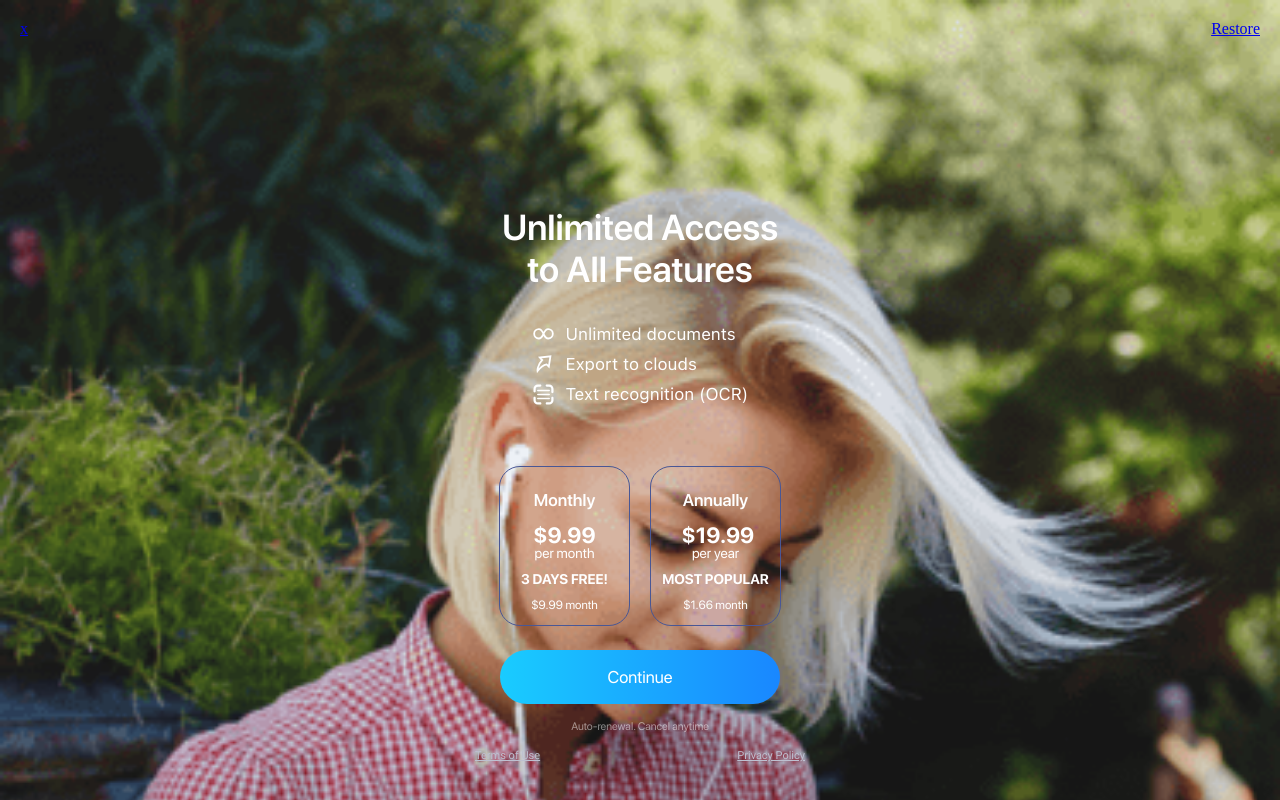
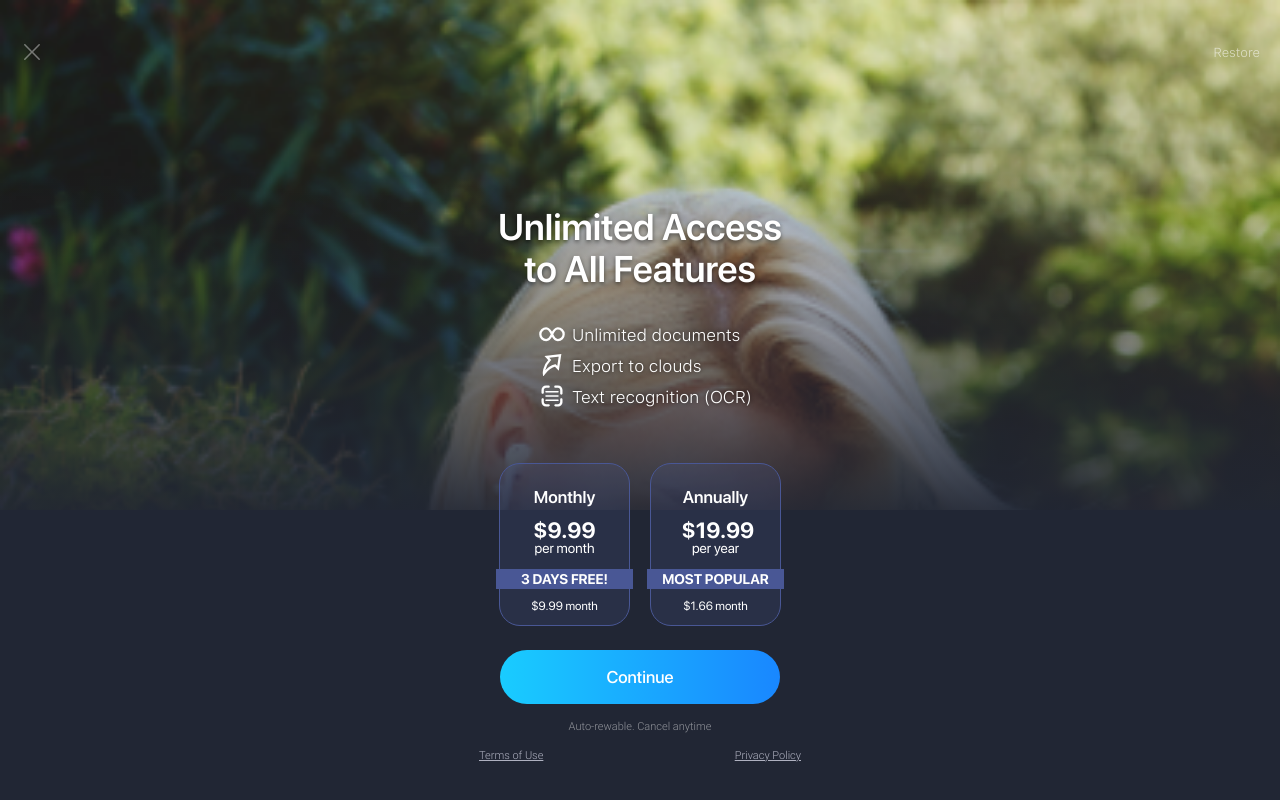
Before and after one commit to veselyiJoker/Aiby, a website built with webpack: page src/index.html in a window 1280 px wide. Built offline with nearby package versions, Linux system fonts and the light colour scheme.

Commit message:
60% ideal layout

```diff
--- a/src/index.html
+++ b/src/index.html
@@ -8,8 +8,10 @@
 </head>
 <body>
     <main>
-        <a class='close-link' href='#'>x</a>
-        <a class='restore-link' href='#'>Restore</a>
+        <header>
+            <a class='close-link' href='#'></a>
+            <a class='restore-link' href='#'>Restore</a>
+        </header>
 
         <section class='main__wrapper'>
             <div class='main__content'>
@@ -52,7 +54,7 @@
                     </ul>
 
                     <a class='suggestions__continue-link' href='#'>Continue</a>
-                    <p class='suggestions__additional-information'>Auto-renewal. Cancel anytime</p>
+                    <p class='suggestions__additional-information'>Auto-rewable. Cancel anytime</p>
 
                 </div> <!-- suggestions -->
                 <footer>
--- a/src/styles/base/_fonts.scss
+++ b/src/styles/base/_fonts.scss
@@ -1,3 +1,9 @@
+@font-face {
+    font-family: SFProDisplay;
+    font-weight: 400;
+    src: url('../fonts/SF-Pro-Display-Light.woff2') format('woff2');
+}
+
 @font-face {
     font-family: SFProDisplay;
     font-weight: 400;
@@ -24,12 +30,30 @@
 
 @font-face {
     font-family: SFProText;
+    font-weight: 100;
+    src: url('../fonts/SF-Pro-Text-Light.woff2') format('woff2');
+}
+
+@font-face {
+    font-family: SFProText;
     font-weight: 400;
     src: url('../fonts/SF-Pro-Text-Regular.woff2') format('woff2');
 }
 
 @font-face {
     font-family: Roboto;
-    font-weight: 400;
-    src: url('../fonts/Roboto-Regular.woff2') format('woff2');
+    font-weight: 100;
+    src: url('../fonts/Roboto-Thin.woff2') format('woff2');
 }
+
+@font-face {
+    font-family: Roboto;
+    font-weight: 300;
+    src: url('../fonts/Roboto-Light.woff2') format('woff2');
+}
+
+// @font-face {
+//     font-family: Roboto;
+//     font-weight: 400;
+//     src: url('../fonts/Roboto-Regular.woff2') format('woff2');
+// }
--- a/src/styles/base/_global.scss
+++ b/src/styles/base/_global.scss
@@ -5,6 +5,6 @@
 
 body {
     background-image: url($main_bkg);
-    background-size: cover;
     background-repeat: no-repeat;
+    background-size: 100%;
 }
--- a/src/styles/base/_variables.scss
+++ b/src/styles/base/_variables.scss
@@ -3,4 +3,4 @@ $iphone_SE_height: 667px;
 
 $min-height: $iphone_SE_height;
 
-$main-bkg: '../images/4.png'
+$main-bkg: '../images/background.png'
--- a/src/styles/components/_features.scss
+++ b/src/styles/components/_features.scss
@@ -1,22 +1,23 @@
 .features {
-    margin-bottom: 57px;
+    margin-bottom: 51px;
 }
 
 .features__title {
     width: 285px;
     margin: 0 auto 29px auto;
     font-family: SFProDisplay;
-    font-size: 36px;
+    font-size: 37px;
     font-weight: 600;
     line-height: 42px;
     text-align: center;
     color: #fff;
+    text-shadow: 0px 2px 4px rgba(0, 0, 0, 0.5);
 }
 
 .features__list {
-    padding-left: 37px;
+    padding-left: 50px;
     list-style: none;
-    line-height: 30px;
+    line-height: 31px;
 }
 
 .features__list-item {
@@ -25,13 +26,15 @@
     margin: auto;
     font-family: SFProText;
     font-size: 17px;
+    font-weight: 100;
     text-align: left;
+    text-shadow: 0px 0px 4px rgba(0, 0, 0, 0.684495);
 
     &::before {
         content: '';
         position: absolute;
         top: 0px;
-        left: -37px;
+        left: -35px;
         width: 30px;
         height: 30px;
         background-position: center center;
@@ -40,16 +43,13 @@
 
     &--unlimited-documents::before {
         background-image: url('../images/unlimited-documents.svg');
-        background-size: 23px 12px;
     }
 
     &--export-to-clouds::before {
         background-image: url('../images/export-to-clouds.svg');
-        background-size: 16px 18px;
     }
 
     &--text-recognition::before {
         background-image: url('../images/text-recognition.svg');
-        background-size: 21px 21px;
     }
 }
--- a/src/styles/components/_footer.scss
+++ b/src/styles/components/_footer.scss
@@ -10,8 +10,9 @@ footer {
 
 .footer__links-list-item {
     font-size: 11px;
+    font-weight: 300;
     a {
         font-family: Roboto;
-        color: #BDC0D0;
+        color: #afb1c0;
     }
 }
--- a/src/styles/components/_main.scss
+++ b/src/styles/components/_main.scss
@@ -6,25 +6,35 @@ main {
     height: 100vh;
     min-height: $min-height;
     color: #fff;
+    background: linear-gradient(180deg, rgba(0, 0, 0, 0.0001) 21.61%, rgba(33, 38, 51, 0.95) 64.3%);
 }
 
 .close-link {
     position: absolute;
-    top: 20px;
-    left: 20px;
+    top: 44px;
+    left: 24px;
+    width: 16px;
+    height: 16px;
+    background-image: url('../images/cross.svg');
 }
 
 .restore-link {
     position: absolute;
-    top: 20px;
+    top: 43px;
     right: 20px;
+    font-family: SFProText;
+    font-size: 13px;
+    font-weight: 300;
+    text-decoration: none;
+    color: rgba(255, 255, 255, 0.6);
 }
 
 .main__wrapper {
     position: absolute;
     width: 100%;
-    height: 223px;
+    height: 290px;
     bottom: 0;
+    background: #212634;
 }
 
 .main__content {
--- a/src/styles/components/_suggestions.scss
+++ b/src/styles/components/_suggestions.scss
@@ -1,5 +1,5 @@
 .suggestions {
-    padding: 0 24px;
+    padding: 0 20px;
 }
 
 .suggestions__list {
@@ -10,24 +10,21 @@
 }
 
 .suggestions__list-item {
-
-}
-
-.suggestions__list-item {
     box-sizing: border-box;
     width: 131px;
-    padding: 23px 11px 13px 11px;
+    padding: 23px 11px 12px 11px;
     margin-right: 20px;
     font-family: SFProDisplay;
     border: 1px solid #495795;
     border-radius: 21px;
+    background: rgba(73, 87, 149, 0.197154);
 
     &:last-child {
         margin: 0;
     }
 
     h2 {
-        margin-bottom: 18px;
+        margin-bottom: 16px;
         font-family: SFProDisplay;
         font-size: 17px;
         font-weight: 600;
@@ -41,7 +38,7 @@
         font-size: 22px;
         line-height: 15px;
         text-align: center;
-        margin: 0 auto 10px auto;
+        margin: 0 auto 13px auto;
     }
 
     span {
@@ -52,12 +49,15 @@
 }
 
 .suggestions__benefit {
+    width: calc(100% + 30px);
+    margin-left: -15px;
     font-size: 14px;
-    line-height: 16px;
+    line-height: 20px;
     text-align: center;
     font-weight: 700;
     text-transform: uppercase;
-    margin-bottom: 11px;
+    margin-bottom: 10px;
+    background: #495795;
 }
 
 .suggestions__price-per-month {
@@ -72,6 +72,7 @@
     margin: 0 auto 16px auto;
     font-family: SFProDisplay;
     font-size: 17px;
+    font-weight: 500;
     line-height: 54px;
     text-align: center;
     text-decoration: none;
@@ -82,8 +83,9 @@
 
 .suggestions__additional-information {
     margin-bottom: 16px;
-    font-family: SFProDisplay;
+    font-family: Roboto;
     font-size: 11px;
+    font-weight: 300;
     line-height: 13px;
     text-align: center;
     opacity: 0.5;
```
Also changed, not shown: src/fonts/Roboto-Light.woff2 (added), src/fonts/Roboto-Thin.ttf (added), src/fonts/Roboto-Thin.woff2 (added), src/fonts/SF-Pro-Display-Light.woff2 (added), src/fonts/SF-Pro-Text-Light.woff2 (added), src/images/4.png (deleted), src/images/background.png (added), src/images/cross.svg (added).
